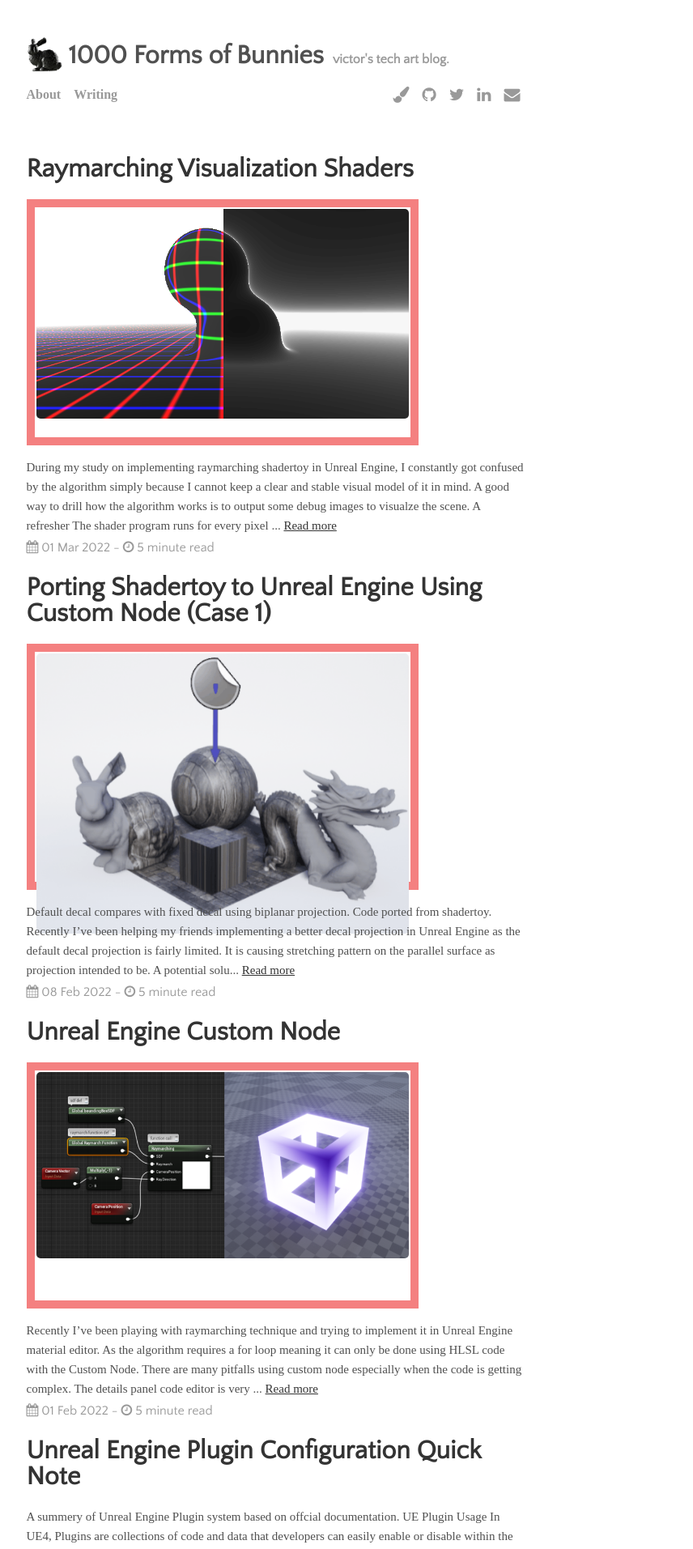
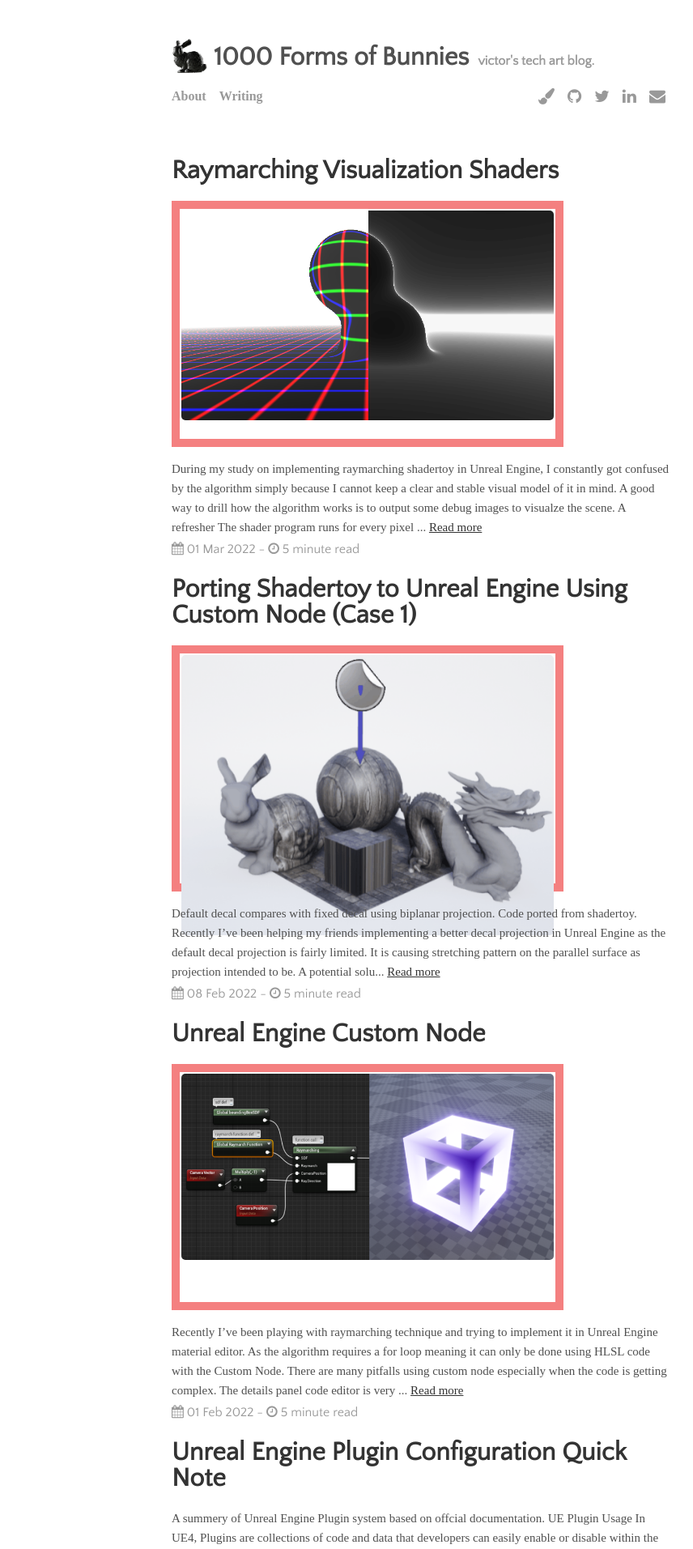
Before and after one commit to wecaYo/wecaYo.github.io, a Jekyll site: the page built from index.html, in a window 1280 px wide. Shown: the top 1913 px of the page at 81% size, without its empty margins (300-1156 px from the left). Built offline with Jekyll 4.4.1, drawn with Linux system fonts in a browser that asks for light colours; the list of posts is cut into pages by our own code.

Commit message:
Update _base.scss

```diff
--- a/_sass/_base.scss
+++ b/_sass/_base.scss
@@ -10,7 +10,8 @@
   font-size: 15px; // 18
   color: $body-color;
   line-height: 1.5rem; // 1.75
-
+  margin:10px auto;
+  width:20%;
   // background-color: grey;
 }
 
@@ -18,9 +19,13 @@
   body {
     font-size: 15px;
     line-height: 1.5rem;
+    margin:10px auto;
+    width:20%;
   }
   body h1 {
     font-size: 1.5rem;
+    margin:10px auto;
+    width:20%;
   }
 }
 
```
